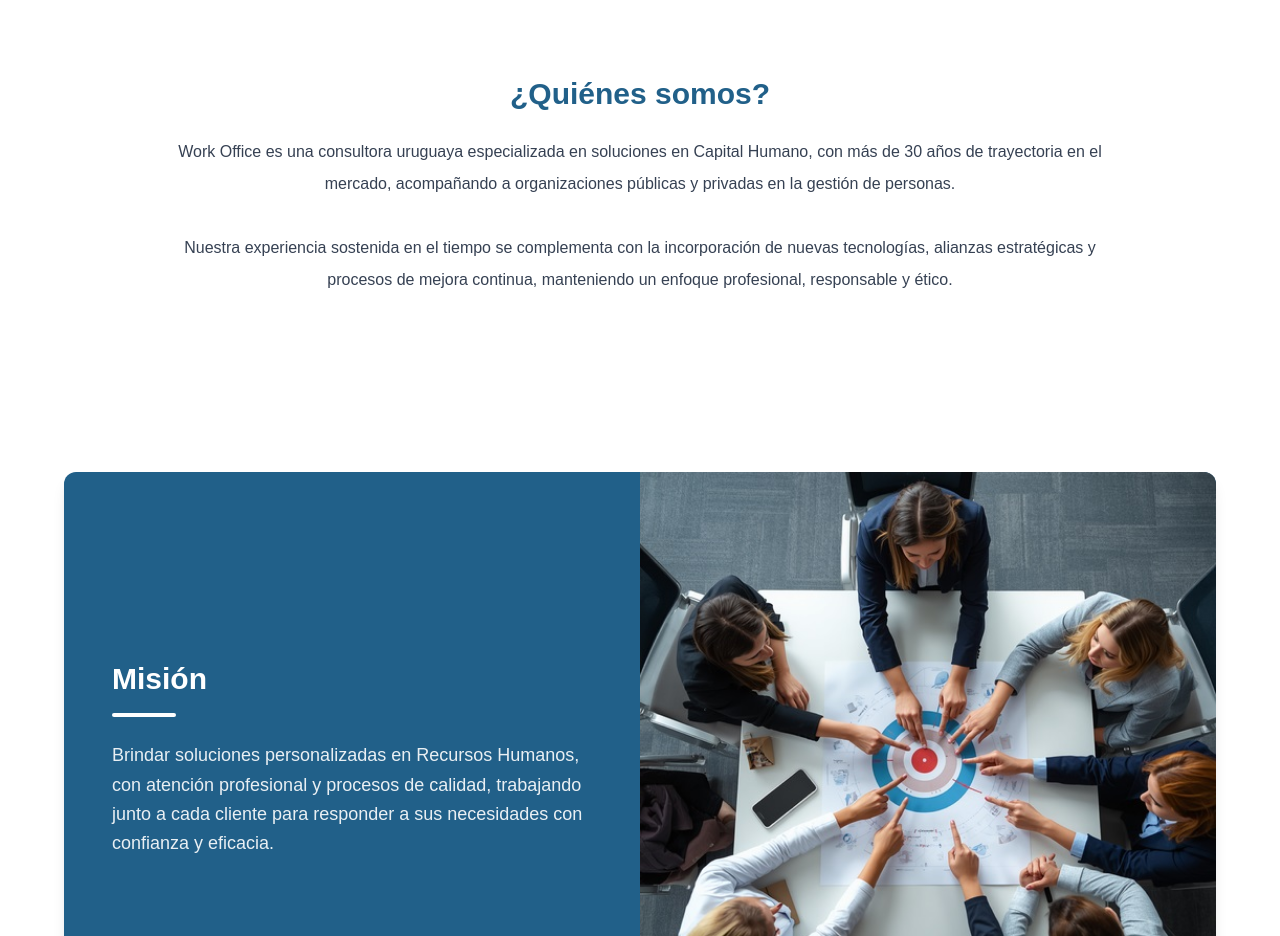
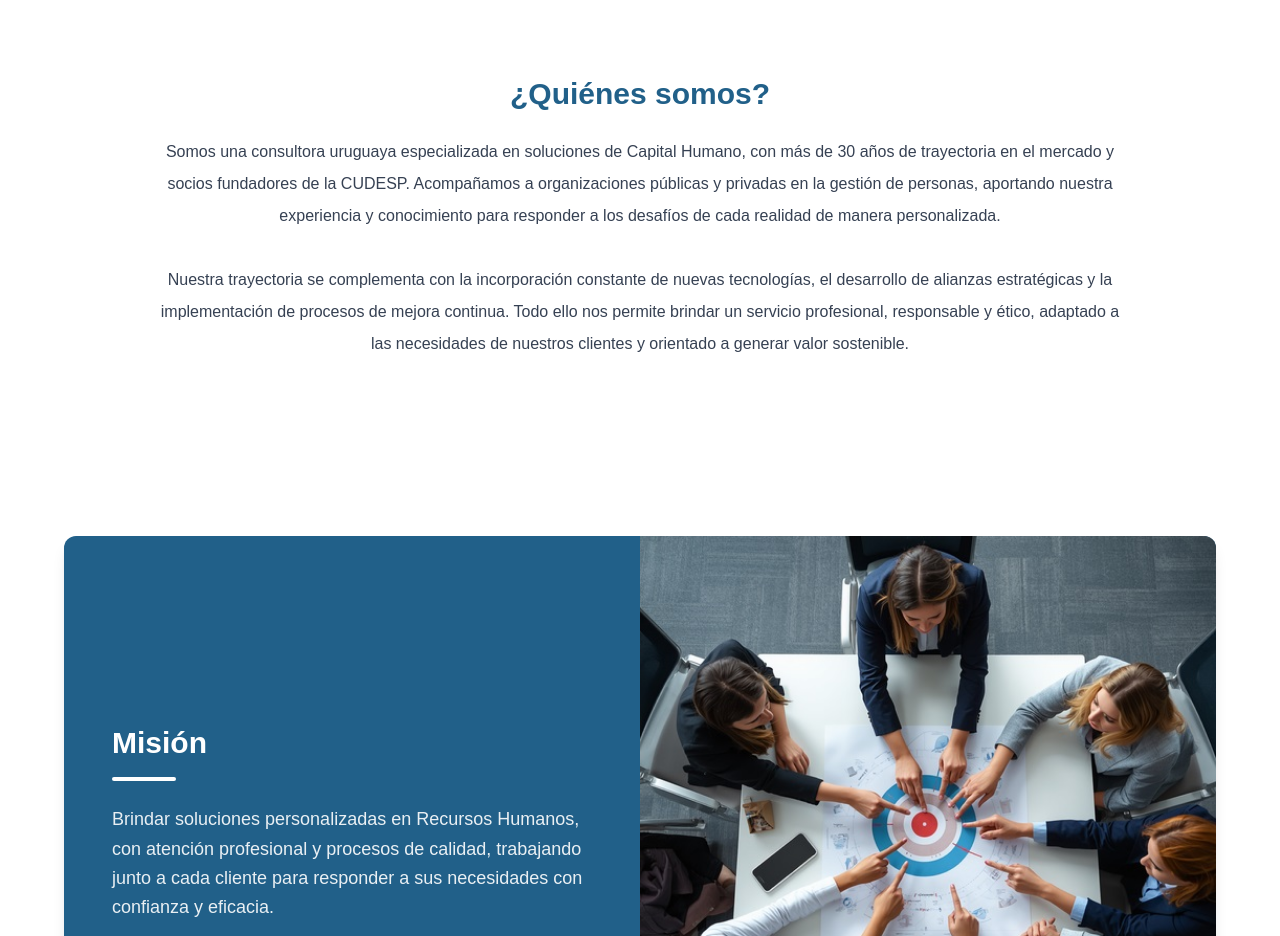
Before and after one commit to WorkOffice2026/workoffice-web, a Next.js app: page / in a window 1280 px wide. Shown: the part 800-1736 px from the top of the page. Built offline with nearby package versions, Linux system fonts and the light colour scheme.

Commit message:
actualizar seccion de nosotros

```diff
--- a/src/app/page.tsx
+++ b/src/app/page.tsx
@@ -102,9 +102,10 @@
         <h2 className="text-3xl font-bold text-[#216089] mb-6">¿Quiénes somos?</h2>
 
         <p className="text-gray-700 leading-8">
-          Work Office es una consultora uruguaya especializada en soluciones en Capital Humano, con más de 30 años de trayectoria en el mercado, acompañando a organizaciones públicas y privadas en la gestión de personas.
+          Somos una consultora uruguaya especializada en soluciones de Capital Humano, con más de 30 años de trayectoria en el mercado y socios fundadores de la CUDESP.
+Acompañamos a organizaciones públicas y privadas en la gestión de personas, aportando nuestra experiencia y conocimiento para responder a los desafíos de cada realidad de manera personalizada.
           <br /><br />
-          Nuestra experiencia sostenida en el tiempo se complementa con la incorporación de nuevas tecnologías, alianzas estratégicas y procesos de mejora continua, manteniendo un enfoque profesional, responsable y ético.
+          Nuestra trayectoria se complementa con la incorporación constante de nuevas tecnologías, el desarrollo de alianzas estratégicas y la implementación de procesos de mejora continua. Todo ello nos permite brindar un servicio profesional, responsable y ético, adaptado a las necesidades de nuestros clientes y orientado a generar valor sostenible.
         </p>
       </section>
 
```
